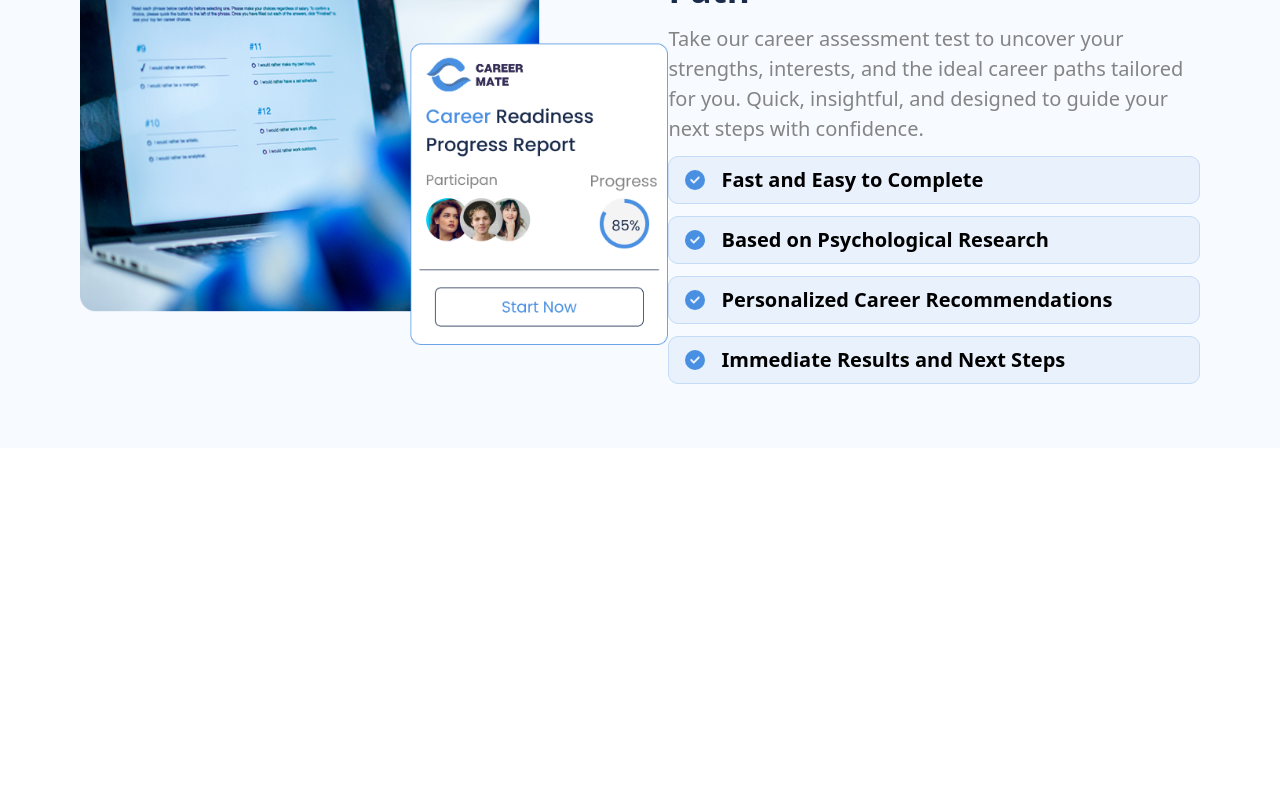
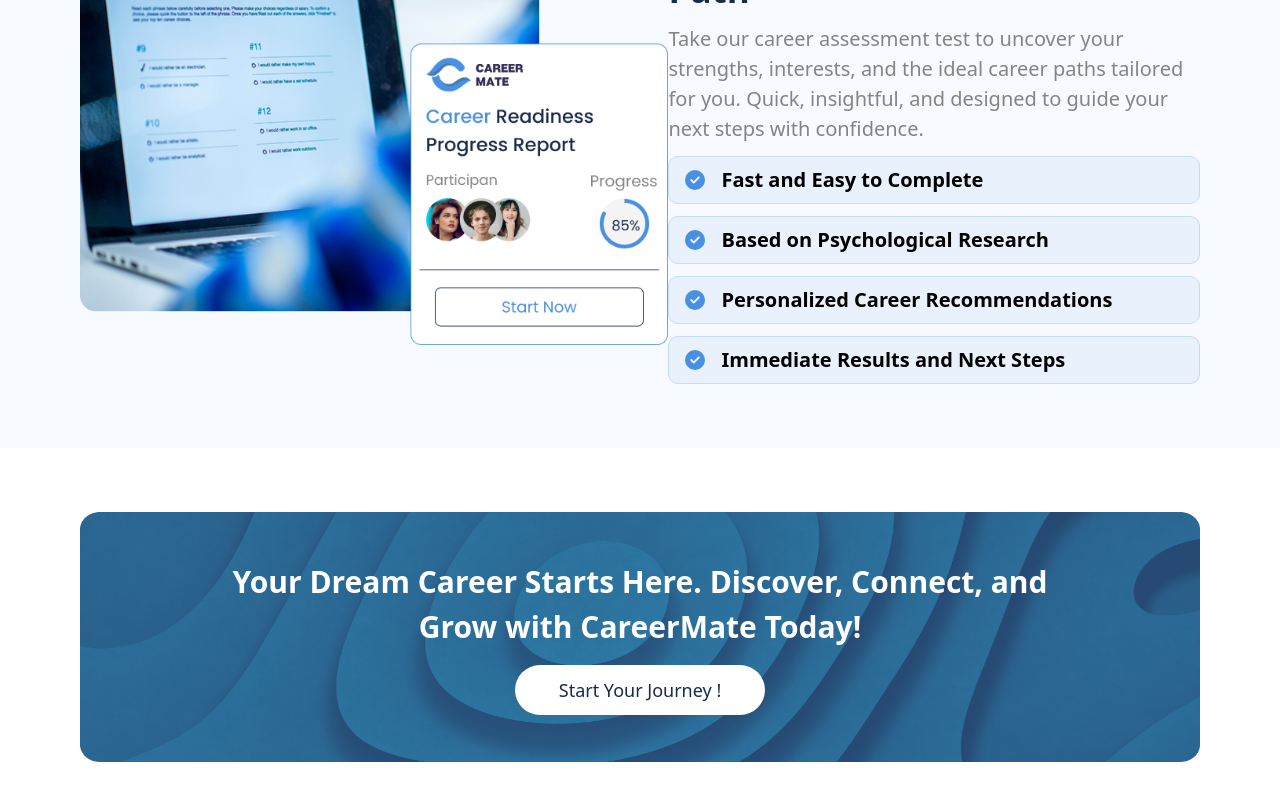
Before and after one commit to FathonyS073/careermate-app, a React (Vite) app: page / in a window 1280 px wide. Shown: the part 2552-3352 px from the top of the page. Before the commit the page ends 3000 px from the top, so only its background shows below. Built offline with nearby package versions, Linux system fonts and the light colour scheme.

Commit message:
CTA Section Done

```diff
--- a/src/App.jsx
+++ b/src/App.jsx
@@ -5,6 +5,7 @@
 import Company from "./components/Company";
 import Mentor from "./components/Mentor";
 import CareerTest from "./components/CareerTest";
+import Cta from "./components/Cta";
 
 const App = () => {
   return (
@@ -15,6 +16,7 @@
       <Company />
       <Mentor />
       <CareerTest />
+      <Cta />
     </>
   );
 };
--- a/src/components/Cta.jsx
+++ b/src/components/Cta.jsx
@@ -0,0 +1,21 @@
+import React from "react";
+import CtaImage from "../assets/Images/Cta.png";
+
+const Cta = () => {
+  return (
+    <div className="container py-16 flex items-center justify-center">
+      <img src={CtaImage} alt="" className="w-screen h-[250px]" />
+      <div className="absolute flex items-center justify-center text-center flex-col gap-4">
+        <h1 className="text-[30px] md:text-[30px] text-white font-semibold w-2/3">
+          Your Dream Career Starts Here. Discover, Connect, and Grow with
+          CareerMate Today!
+        </h1>
+        <div className="btn cursor-pointer bg-white text-title font-medium flex items-center justify-center w-[250px] h-[50px] text-[16px] md:text-[18px] gap-4 rounded-full">
+          Start Your Journey !
+        </div>
+      </div>
+    </div>
+  );
+};
+
+export default Cta;
```
